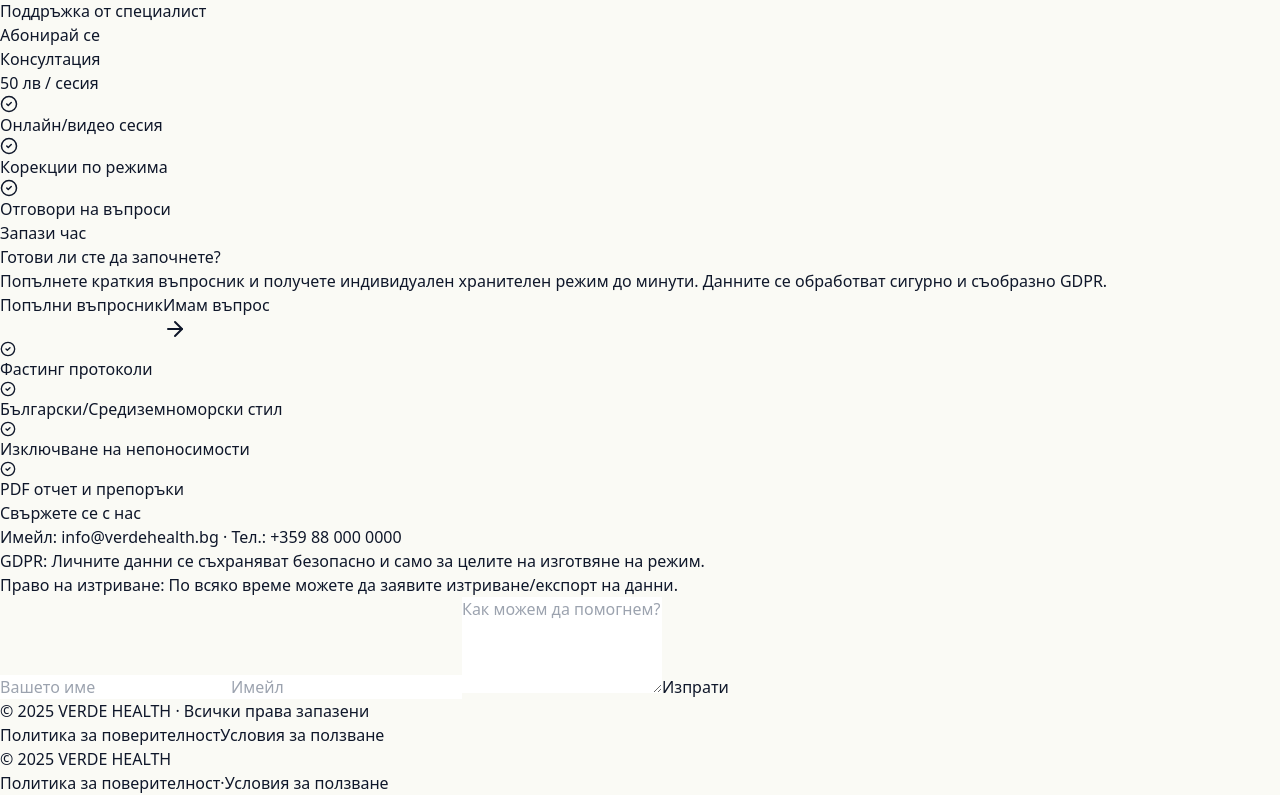
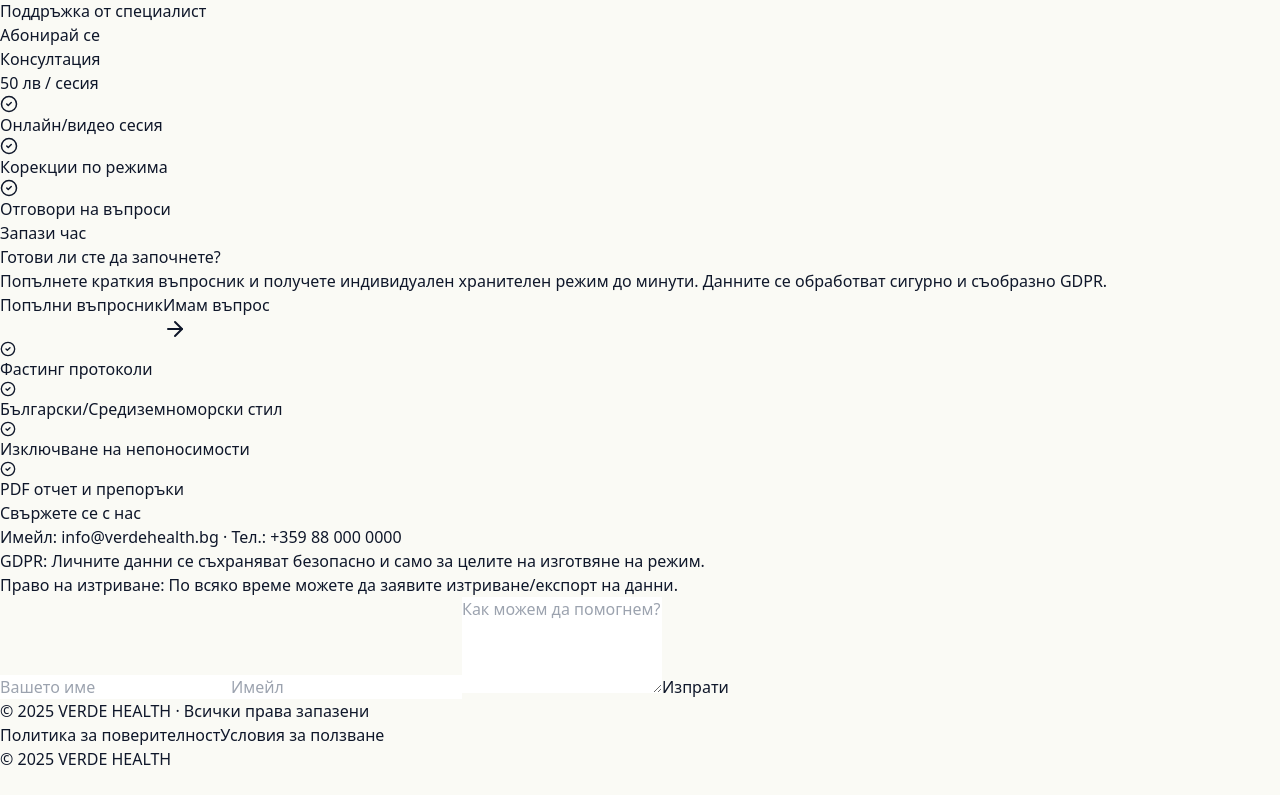
Before and after one commit to idanof-commits/verdehealth, a Next.js app: page / in a window 1280 px wide. Shown: the part 1465-2260 px from the top of the page. After the commit the page ends 2236 px from the top, so only its background shows below. Built offline with nearby package versions, Linux system fonts and the light colour scheme.

Commit message:
Update RootLayout component structure and styles
Refactor layout structure and styling for consistency.

```diff
--- a/app/layout.tsx
+++ b/app/layout.tsx
@@ -1,36 +1,28 @@
+import "./global.css";
+import React from "react";
+
 export const metadata = {
   title: "VERDE HEALTH",
   description: "Персонализирани хранителни режими и проследяване",
 };
-
-import "./global.css";
 
 export default function RootLayout({ children }: { children: React.ReactNode }) {
   return (
     <html lang="bg">
       <body>
         <header className="bg-slate-900 text-white">
-          <div className="container flex items-center gap-6 py-3">
+          <div className="mx-auto max-w-6xl px-4 py-3 flex items-center gap-6">
             <a href="/" className="font-extrabold tracking-wide">VERDE HEALTH</a>
-            <nav className="flex gap-4 text-slate-300">
+            <nav className="flex gap-4 text-slate-300 text-sm">
               <a href="/intake" className="hover:text-white">Въпросник</a>
               <a href="/legal/privacy" className="hover:text-white">Политика</a>
               <a href="/legal/terms" className="hover:text-white">Условия</a>
             </nav>
           </div>
         </header>
-
-        {children}
-
-        <footer className="container py-10 text-slate-600">
-          <div className="border-t border-slate-200 pt-6 flex flex-col gap-2 sm:flex-row sm:items-center sm:justify-between">
-            <p>© {new Date().getFullYear()} VERDE HEALTH</p>
-            <div className="text-sm">
-              <a className="hover:underline" href="/legal/privacy">Политика за поверителност</a>
-              <span className="mx-2">·</span>
-              <a className="hover:underline" href="/legal/terms">Условия за ползване</a>
-            </div>
-          </div>
+        <main>{children}</main>
+        <footer className="mx-auto max-w-6xl px-4 py-8 text-slate-500 text-sm">
+          © {new Date().getFullYear()} VERDE HEALTH
         </footer>
       </body>
     </html>
```
